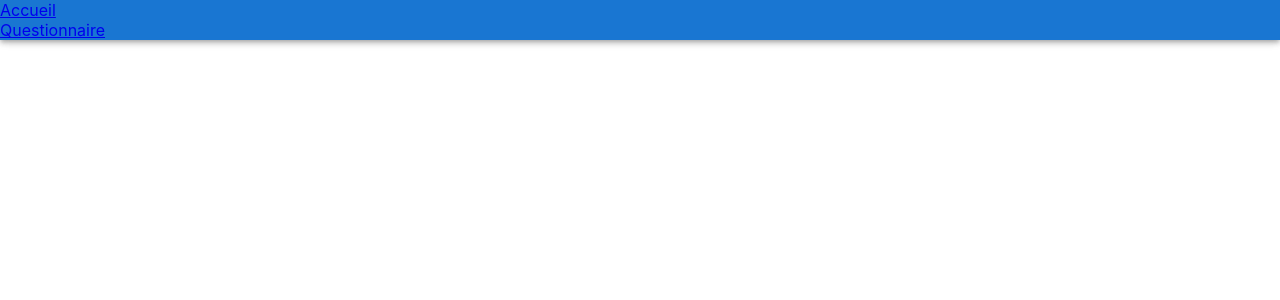
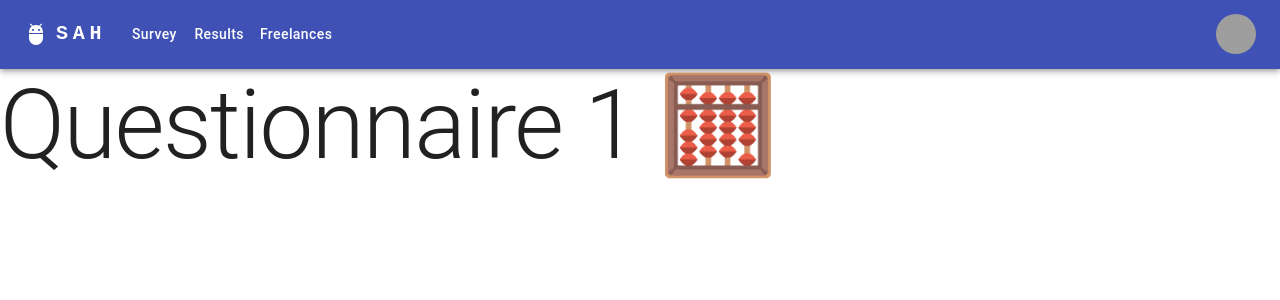
Before and after one commit to ansaroll/Sahobisoa, a React (Create React App) app in the folder Sah/sah/: page /survey/1 in a window 1280 px wide. Shown: the top 300 px of the page. Built offline with nearby package versions, Linux system fonts and the light colour scheme; grey boxes are pictures that could not be loaded.

Commit message:
learn structure 0.2

```diff
--- a/Sah/sah/package.json
+++ b/Sah/sah/package.json
@@ -5,6 +5,7 @@
   "dependencies": {
     "@emotion/react": "^11.10.5",
     "@emotion/styled": "^11.10.5",
+    "@mui/icons-material": "^5.11.0",
     "@mui/material": "^5.11.4",
     "@testing-library/jest-dom": "^5.14.1",
     "@testing-library/react": "^13.0.0",
--- /dev/null
+++ b/Sah/sah/src/Routes.ts
@@ -0,0 +1,8 @@
+import { useRoutes, RouteObject } from "react-router";
+
+export const Routes = ({ routes }: { routes: SahRouteProps[] }) => useRoutes(routes)
+
+export type SahRouteProps = RouteObject & {
+    children?: SahRouteProps[],
+    disableScrollTopOnChange?: boolean
+}
--- /dev/null
+++ b/Sah/sah/src/components/Error404.tsx
@@ -0,0 +1,17 @@
+import { Typography } from "@mui/material";
+import Button from '@mui/material/Button';
+import { Link } from "react-router-dom";
+
+const Error = () => {
+
+  return (
+    <>
+      <Typography>Error 404: page not found</Typography>
+      <Button>
+        <Link to={'/'}>Go back to home</Link>
+      </Button>
+    </>
+  )
+};
+
+export default Error;
--- a/Sah/sah/src/components/Header.tsx
+++ b/Sah/sah/src/components/Header.tsx
@@ -1,13 +1,195 @@
-import { AppBar } from "@mui/material";
-import { Link } from "react-router-dom";
+// import { AppBar } from "@mui/material";
+import { useNavigate } from "react-router-dom";
 
-const Header = () => {
-    return (
-        <AppBar>
-            <Link to="/">Accueil</Link>
-            <Link to="/survey">Questionnaire</Link>
-        </AppBar>
-     );
+// const Header = () => {
+//     return (
+//         <AppBar>
+//             <Link to="/">Accueil</Link>
+//             <Link to="/survey/43">Questionnaire</Link>
+//         </AppBar>
+//      );
+// }
+
+// export default Header;
+
+import * as React from "react";
+import AppBar from "@mui/material/AppBar";
+import Box from "@mui/material/Box";
+import Toolbar from "@mui/material/Toolbar";
+import IconButton from "@mui/material/IconButton";
+import Typography from "@mui/material/Typography";
+import Menu from "@mui/material/Menu";
+import MenuIcon from "@mui/icons-material/Menu";
+import Container from "@mui/material/Container";
+import Avatar from "@mui/material/Avatar";
+import Button from "@mui/material/Button";
+import Tooltip from "@mui/material/Tooltip";
+import MenuItem from "@mui/material/MenuItem";
+import AdbIcon from "@mui/icons-material/Adb";
+import { ThemeProvider } from '@mui/material/styles';
+
+
+const pages = [
+  { name: "Survey", link: "survey/43" },
+  { name: "Results", link: "result" },
+  { name: "Freelances", link: "freelances" },
+];
+const settings = ["Profile", "Account", "Dashboard", "Logout"];
+
+function Header() {
+  const navigate = useNavigate();
+  const [anchorElNav, setAnchorElNav] = React.useState<null | HTMLElement>(
+    null
+  );
+  const [anchorElUser, setAnchorElUser] = React.useState<null | HTMLElement>(
+    null
+  );
+
+  const handleOpenNavMenu = (event: React.MouseEvent<HTMLElement>) => {
+    setAnchorElNav(event.currentTarget);
+  };
+  const handleOpenUserMenu = (event: React.MouseEvent<HTMLElement>) => {
+    setAnchorElUser(event.currentTarget);
+  };
+
+  const handleCloseNavMenu = () => {
+    setAnchorElNav(null);
+  };
+
+  const handleCloseUserMenu = () => {
+    setAnchorElUser(null);
+  };
+
+  return (
+      <AppBar position="static">
+        <Container maxWidth="xl">
+          <Toolbar disableGutters>
+            <AdbIcon
+              sx={{ display: { xs: "none", md: "flex" }, mr: 1 }}
+              onClick={() => navigate("/")}
+            />
+            <Typography
+              variant="h6"
+              noWrap
+              component="p"
+              onClick={() => navigate("/")}
+              sx={{
+                mr: 2,
+                cursor: "pointer",
+                display: { xs: "none", md: "flex" },
+                fontFamily: "monospace",
+                fontWeight: 700,
+                letterSpacing: ".3rem",
+                color: "inherit",
+                textDecoration: "none",
+              }}
+            >
+              SAH
+            </Typography>
+
+            <Box sx={{ flexGrow: 1, display: { xs: "flex", md: "none" } }}>
+              <IconButton
+                size="large"
+                aria-label="account of current user"
+                aria-controls="menu-appbar"
+                aria-haspopup="true"
+                onClick={handleOpenNavMenu}
+                color="inherit"
+              >
+                <MenuIcon />
+              </IconButton>
+              <Menu
+                id="menu-appbar"
+                anchorEl={anchorElNav}
+                anchorOrigin={{
+                  vertical: "bottom",
+                  horizontal: "left",
+                }}
+                keepMounted
+                transformOrigin={{
+                  vertical: "top",
+                  horizontal: "left",
+                }}
+                open={Boolean(anchorElNav)}
+                onClose={handleCloseNavMenu}
+                sx={{
+                  display: { xs: "block", md: "none" },
+                }}
+              >
+                {pages.map((page) => (
+                  <MenuItem key={page.name} onClick={() => navigate(page.link)}>
+                    <Typography textAlign="center">{page.name}</Typography>
+                  </MenuItem>
+                ))}
+              </Menu>
+            </Box>
+            <AdbIcon
+              sx={{ display: { xs: "flex", md: "none" }, mr: 1 }}
+              onClick={() => navigate("/")}
+            />
+            <Typography
+              onClick={() => navigate("/")}
+              variant="h5"
+              noWrap
+              component="p"
+              sx={{
+                mr: 2,
+                display: { xs: "flex", md: "none" },
+                flexGrow: 1,
+                cursor: "pointer",
+                fontFamily: "monospace",
+                fontWeight: 700,
+                letterSpacing: ".3rem",
+                color: "inherit",
+                textDecoration: "none",
+              }}
+            >
+              SAH
+            </Typography>
+            <Box sx={{ flexGrow: 1, display: { xs: "none", md: "flex" } }}>
+              {pages.map((page) => (
+                <Button
+                  key={page.name}
+                  onClick={() => navigate(page.link)}
+                  sx={{ my: 2, color: "white", display: "block" }}
+                >
+                  {page.name}
+                </Button>
+              ))}
+            </Box>
+
+            <Box sx={{ flexGrow: 0 }}>
+              <Tooltip title="Open settings">
+                <IconButton onClick={handleOpenUserMenu} sx={{ p: 0 }}>
+                  <Avatar alt="Remy Sharp" src="/static/images/avatar/2.jpg" />
+                </IconButton>
+              </Tooltip>
+              <Menu
+                sx={{ mt: "45px" }}
+                id="menu-appbar"
+                anchorEl={anchorElUser}
+                anchorOrigin={{
+                  vertical: "top",
+                  horizontal: "right",
+                }}
+                keepMounted
+                transformOrigin={{
+                  vertical: "top",
+                  horizontal: "right",
+                }}
+                open={Boolean(anchorElUser)}
+                onClose={handleCloseUserMenu}
+              >
+                {settings.map((setting) => (
+                  <MenuItem key={setting} onClick={handleCloseUserMenu}>
+                    <Typography textAlign="center">{setting}</Typography>
+                  </MenuItem>
+                ))}
+              </Menu>
+            </Box>
+          </Toolbar>
+        </Container>
+      </AppBar>
+  );
 }
-
 export default Header;
--- /dev/null
+++ b/Sah/sah/src/components/MainLayout.tsx
@@ -0,0 +1,26 @@
+import { Box, CircularProgress, CssBaseline, Grid, useTheme } from "@mui/material"
+import React, { Suspense, useEffect, useMemo } from "react";
+import { Outlet, useLocation, useNavigate } from "react-router";
+import Header from "./Header";
+
+export const MainLayout = (props: Props) => {
+
+    return (
+        <React.Fragment>
+            <CssBaseline />
+            <Header/>
+            <Suspense fallback={<CircularProgress />}>
+                <Grid container>
+                    <Grid item xs={12}>
+                        <Outlet />
+                    </Grid>
+                </Grid>
+            </Suspense>
+        </React.Fragment>
+
+    );
+}
+
+type Props = {
+    isFooterHidden?: boolean
+}
--- /dev/null
+++ b/Sah/sah/src/config/DefaultTheme.ts
@@ -0,0 +1,20 @@
+import { ThemeOptions } from "@mui/material";
+
+export const DefaultTheme: ThemeOptions = {
+    palette: {
+        primary: {
+            main: '#438AFE',
+        },
+        secondary: {
+            main: '#669FFD',
+        },
+        info: {
+            main: '#BFB1F9',
+        },
+    },
+    typography: {
+        button: {
+            textTransform: "none"
+        }
+    },
+}
--- /dev/null
+++ b/Sah/sah/src/config/Theme.ts
@@ -0,0 +1,15 @@
+import { ThemeOptions } from "@mui/material";
+
+export const Theme:ThemeOptions ={
+    palette: {
+        primary: {
+            main:"#3F51B5",
+            light: "#fff"
+        },
+
+        secondary:{
+            main: "#438AFE",
+            light:"#fff"
+        }
+    }
+}
--- a/Sah/sah/src/index.tsx
+++ b/Sah/sah/src/index.tsx
@@ -1,23 +1,60 @@
 import React from "react";
 import ReactDOM from "react-dom/client";
-import { BrowserRouter, Route, Routes } from "react-router-dom";
+import { BrowserRouter, Route } from "react-router-dom";
 import Header from "./components/Header";
 import "./index.css";
 import Home from "./pages/Home";
 import { Survey } from "./pages/Survey";
+import { Results } from "./pages/Results";
+import { Freelances } from "./pages/Freelances";
+
 import reportWebVitals from "./reportWebVitals";
+import { Theme } from "./config/Theme";
+import { DefaultTheme } from "./config/DefaultTheme";
+import { createTheme, ThemeProvider } from "@mui/material/styles";
+import { Routes } from "./Routes";
+import { MainLayout } from "./components/MainLayout";
+import Typography from '@mui/material/Typography';
+import Error404 from "./components/Error404";
 
 const root = ReactDOM.createRoot(
   document.getElementById("root") as HTMLElement
 );
+
+const AllRoutes = [
+  {
+    path: "/",
+    element: <MainLayout />,
+    children: [
+      {
+        path: "/",
+        element: <Home />,
+      },
+      {
+        path: "/survey/:id",
+        element: <Survey />,
+      },
+      {
+        path: "/result",
+        element: <Results />,
+      },
+      {
+        path: "/freelances",
+        element: <Freelances />,
+      },
+    ],
+  },
+  {
+    path:"*",
+    element:<Error404/>
+  }
+];
 root.render(
   <React.StrictMode>
     <BrowserRouter>
-      <Header />
-      <Routes>
-        <Route path="/" element={<Home />} />
-        <Route path="/survey" element={<Survey />} />
-      </Routes>
+      <ThemeProvider theme={createTheme({ ...DefaultTheme, ...Theme })}>
+        <Routes routes={AllRoutes} />
+      </ThemeProvider>
     </BrowserRouter>
   </React.StrictMode>
 );
--- /dev/null
+++ b/Sah/sah/src/pages/Freelances.tsx
@@ -0,0 +1,9 @@
+import { Typography } from "@mui/material"
+
+export const Freelances = () => {
+    return(
+        <Typography variant="h1" component="h2" gutterBottom>
+            Freelances
+        </Typography>
+    )
+}
--- /dev/null
+++ b/Sah/sah/src/pages/Results.tsx
@@ -0,0 +1,11 @@
+import { Container, Typography } from "@mui/material";
+
+export const Results = () =>  {
+    return (
+        <Container maxWidth="lg">
+        <Typography variant="h1" component="h2" gutterBottom>
+            Results
+        </Typography>
+        </Container>
+     );
+}
--- a/Sah/sah/src/pages/Survey.tsx
+++ b/Sah/sah/src/pages/Survey.tsx
@@ -1,7 +1,11 @@
+import { Typography } from "@mui/material";
+import { useParams } from "react-router-dom";
+
 export const Survey = () => {
-    return (
-        <div>
-            <h1>Questionnaire 🧮</h1>
-        </div>
-    )
-}
+  const { id } = useParams<{ id: string }>();
+  return (
+    <Typography variant="h1" gutterBottom>
+      Questionnaire {id} 🧮
+    </Typography>
+  );
+};
```
Also changed, not shown: Sah/sah/src/pages/Home.tsx (+6 -9 lines), 1 other file (tests, documents, lock files or other folders).
